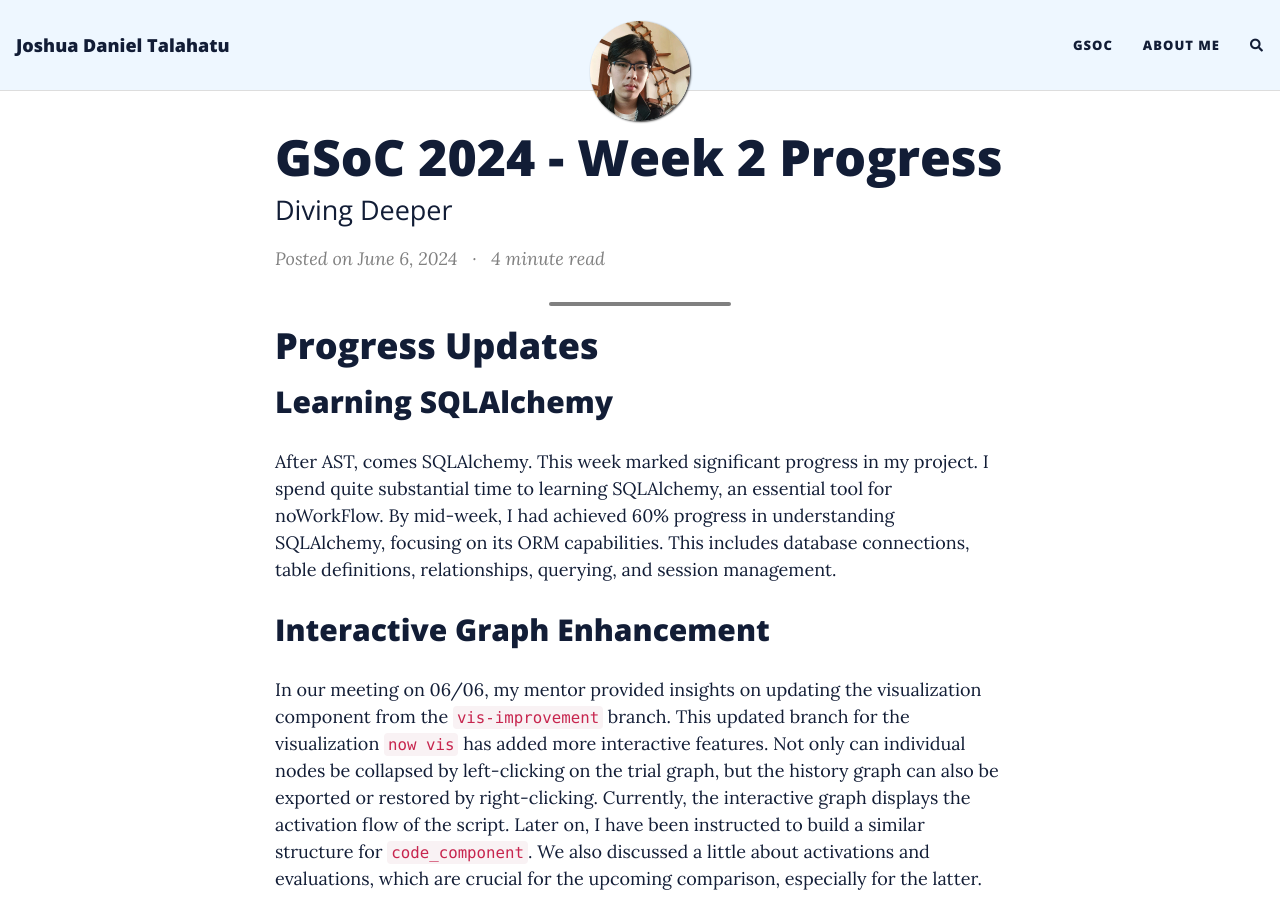
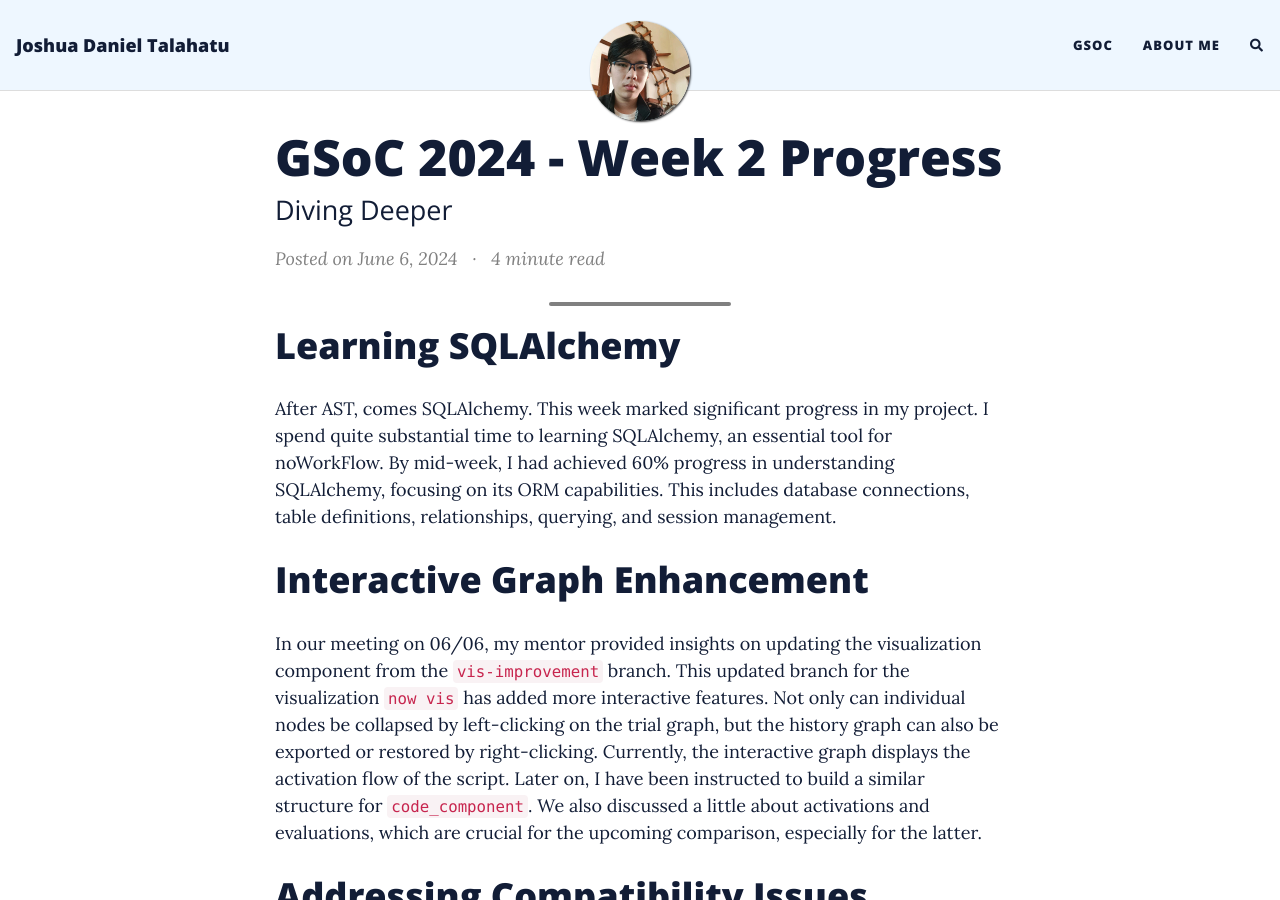
Before and after one commit to JoshuaGlaZ/joshuaglaz.github.io, a Jekyll site: the page built from _posts/2024-06-06-week2.md, in a window 1280 px wide and 900 px high. Built offline with Jekyll 4.4.1, drawn with Linux system fonts in a browser that asks for light colours; nearby versions of some CDN libraries; comment, search, counter and statistics services are not loaded.

Commit message:
Update 2024-06-06-week2.md

```diff
--- a/_posts/2024-06-06-week2.md
+++ b/_posts/2024-06-06-week2.md
@@ -11,25 +11,23 @@ mathjax: true
 
 ---
 
-# Progress Updates
-
-## Learning SQLAlchemy
+# Learning SQLAlchemy
 
 After AST, comes SQLAlchemy. This week marked significant progress in my project. I spend quite substantial time to learning SQLAlchemy, an essential tool for noWorkFlow. By mid-week, I had achieved 60% progress in understanding SQLAlchemy, focusing on its ORM capabilities. This includes database connections, table definitions, relationships, querying, and session management.
 
-## Interactive Graph Enhancement
+# Interactive Graph Enhancement
 
 In our meeting on 06/06, my mentor provided insights on updating the visualization component from the `vis-improvement` branch. This updated branch for the visualization `now vis` has added more interactive features. Not only can individual nodes be collapsed by left-clicking on the trial graph, but the history graph can also be exported or restored by right-clicking. Currently, the interactive graph displays the activation flow of the script. Later on, I have been instructed to build a similar structure for `code_component`. We also discussed a little about activations and evaluations, which are crucial for the upcoming comparison, especially for the latter.
 
-## Addressing Compatibility Issues
+# Addressing Compatibility Issues
 
 When initializing the installation of the project and running now vis, I encountered and addressed incompatibilities with Flask and Werkzeug by making a PR to fix the `ImportError` ([view PR here](https://github.com/your-repo/noWorkFlow/pull/123)). This `ImportError` existed because Flask 2.1.3 didn't specify the dependency correctly when Werkzeug 3.0.0 was released. Flask's requirements specify Werkzeug>=2.2.0, which allowed Werkzeug 3.0.0 to be installed even though Flask 2.2.2 isn't compatible with it. The solution in that PR is to specify the version of Werkzeug in setup.py whenever Flask is needed, which is Werkzeug==2.3.7, the last version supported for Flask 2.1.x.
 
-## Deeper Understanding of Code Components
+# Deeper Understanding of Code Components
 
 By the end of the week, I had completed my learning of SQLAlchemy ORM and started coding to generate the graph representation of `code_component`. This graph will represent the structure of the AST, facilitating the comparison of provenance data from different trials. Our second meeting on 10/06 delved deeper into the composition and structure of `code_component`.
 
-### code_component
+## code_component
 The `code_component` table represents individual components or nodes within the code. Each row in this table typically corresponds to a specific entity or element in the code, such as a variable assignment, an operator, a function call, or any other syntactic construct. Here’s an example of what the `code_component` table might look like:
 
 | ... | id  | name           | type    | ... |
@@ -49,7 +47,7 @@ The `code_component` table represents individual components or nodes within the
 - **name**: Represents the name or expression associated with the code component. For instance, `constructs.py` represents the script file, while `sum_val = x + y`, `=`, `sum_val`, `x + y`, `+,` `x`, and `y` represent various components within the code.
 - **type**: Specifies the type of the code component. In this example, types include `script`, `assign` (assignment), `syntax`, `name`, `add`, etc.
 
-### composition
+## composition
 The `composition` table defines the hierarchical relationships or dependencies between different `code_component` elements. It describes how these components are structured within the AST, indicating which components are parts of others or how they relate spatially or semantically. Here’s an example of the `composition` table:
 
 | ... | id  | part_id | whole_id | type     | ... |
```
